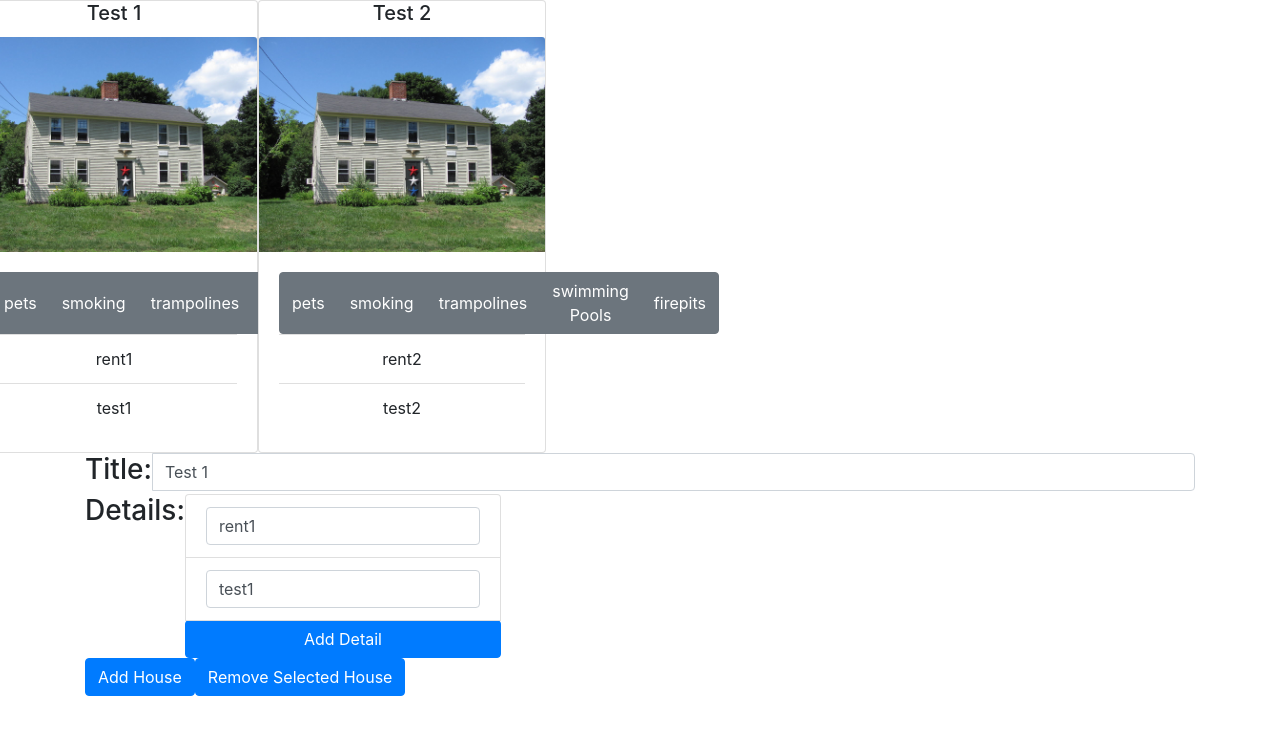
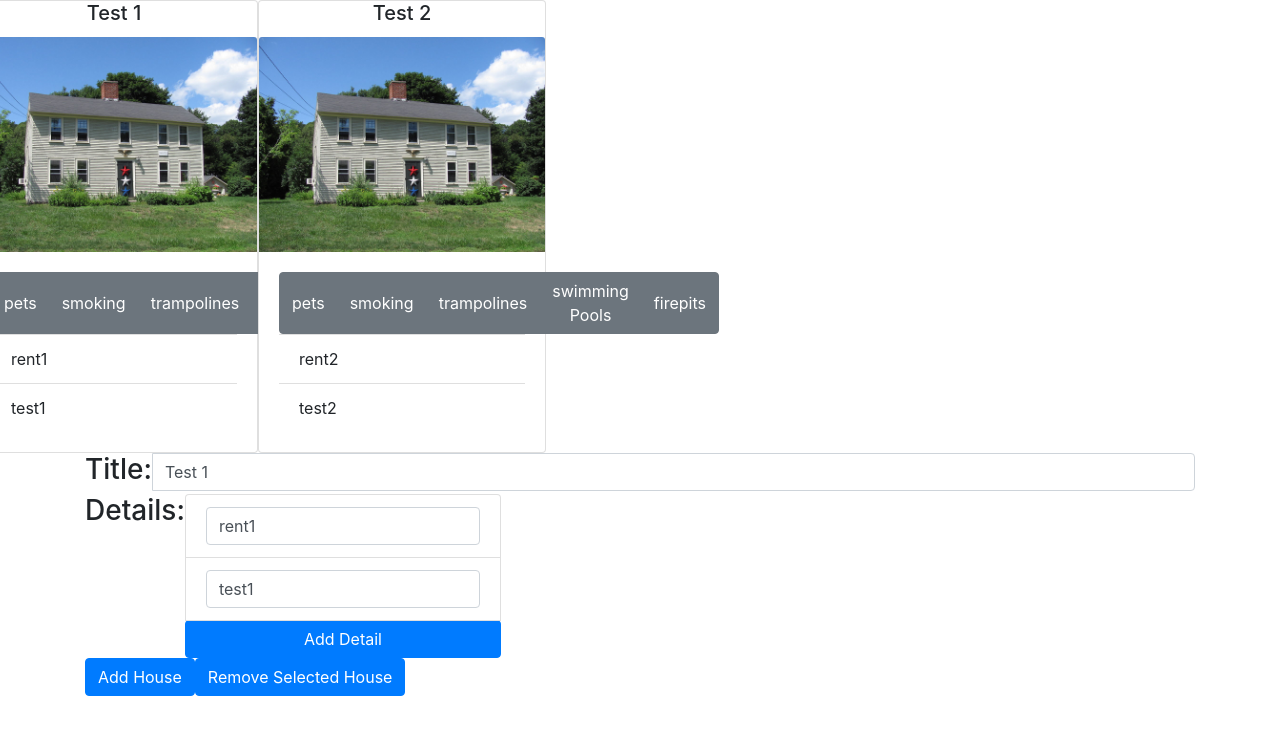
Before and after one commit to CapCoder/RentalManagementFrontEnd, a React (Create React App) app in the folder rentalm/: page / in a window 1280 px wide. Shown: the top 734 px of the page. Built offline with nearby package versions, Linux system fonts and the light colour scheme.

Commit message:
Fixed house switch issues caused by removing react-strap

```diff
--- a/rentalm/src/Cards/CardItems/CardListItem.js
+++ b/rentalm/src/Cards/CardItems/CardListItem.js
@@ -1,7 +1,7 @@
 import React from 'react';
 
 const cardListItem = (props) =>(
-    <li className="list-group-item">{props.children}</li>
+    <li className="list-group-item text-left" >{props.children}</li>
 );
 
 export default cardListItem;
--- a/rentalm/src/Cards/PropCard.js
+++ b/rentalm/src/Cards/PropCard.js
@@ -11,7 +11,7 @@ const propCards = (props) =>{
     }
 
     return(
-        <div className={'card'} style={style}>
+        <div className={'card'} style={style} onClick={(e)=> props.setSelection(props.homeID,e)}>
             <h5 className="card-title">{props.cardTitle}</h5>
             <img src="house.jpg" className="card-img-top" />
             <div className={'card-body'}>
--- a/rentalm/src/ViewPort/CardsView/CardList.js
+++ b/rentalm/src/ViewPort/CardsView/CardList.js
@@ -5,7 +5,7 @@ const cardList = (props) =>{
 
     const cards = props.cardDetails.map((home, index) =>{
         let id = home.ID;
-        return(<Card key={id} cardTitle={home.title} cardItems={home.houseDetails}/>);
+        return(<Card key={id} setSelection={props.switch} homeID={id} cardTitle={home.title} cardItems={home.houseDetails}/>);
     });
 
     return(
--- a/rentalm/src/Warehouse/Warehouse.js
+++ b/rentalm/src/Warehouse/Warehouse.js
@@ -57,6 +57,7 @@ class Warehouse extends Component{
     }
 
     setSelectedHome = (id) =>{
+        console.log("running selectedHome");
         this.setState({selectedHome: id});
     }
 
```
